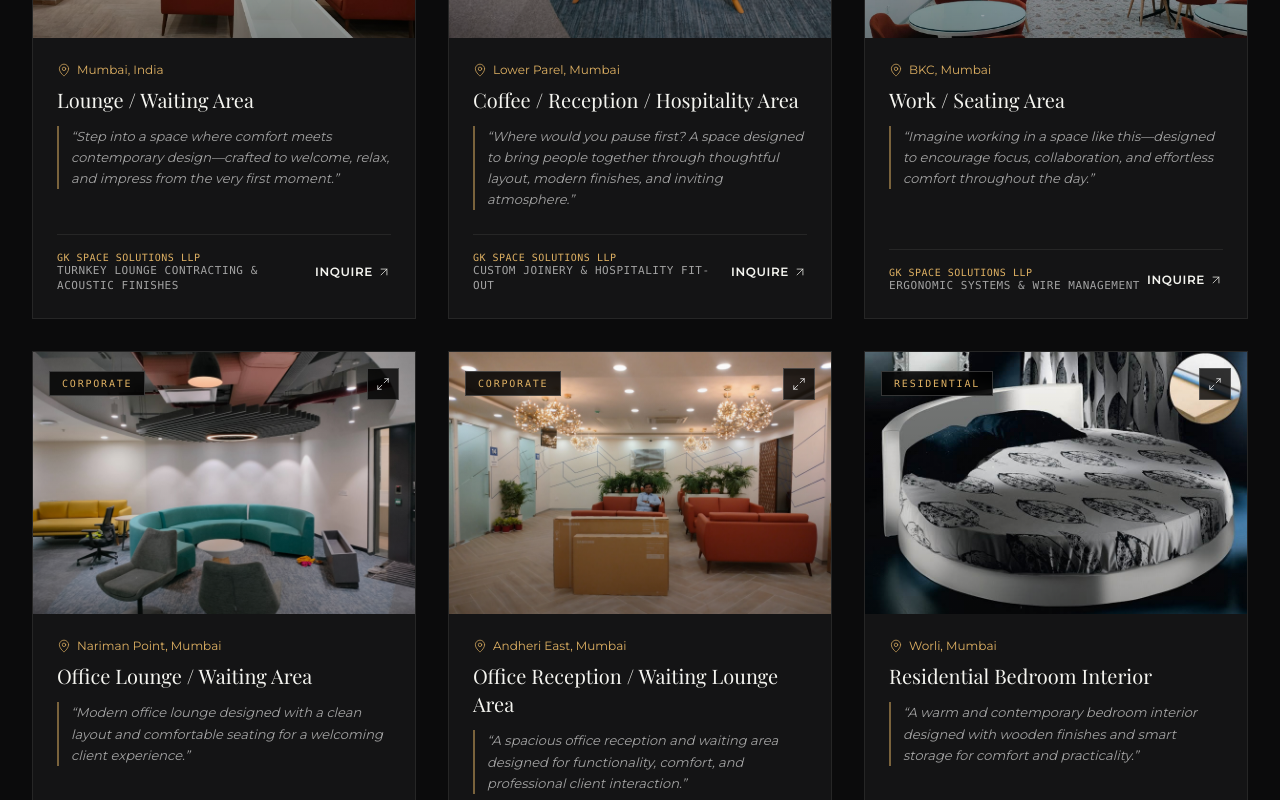
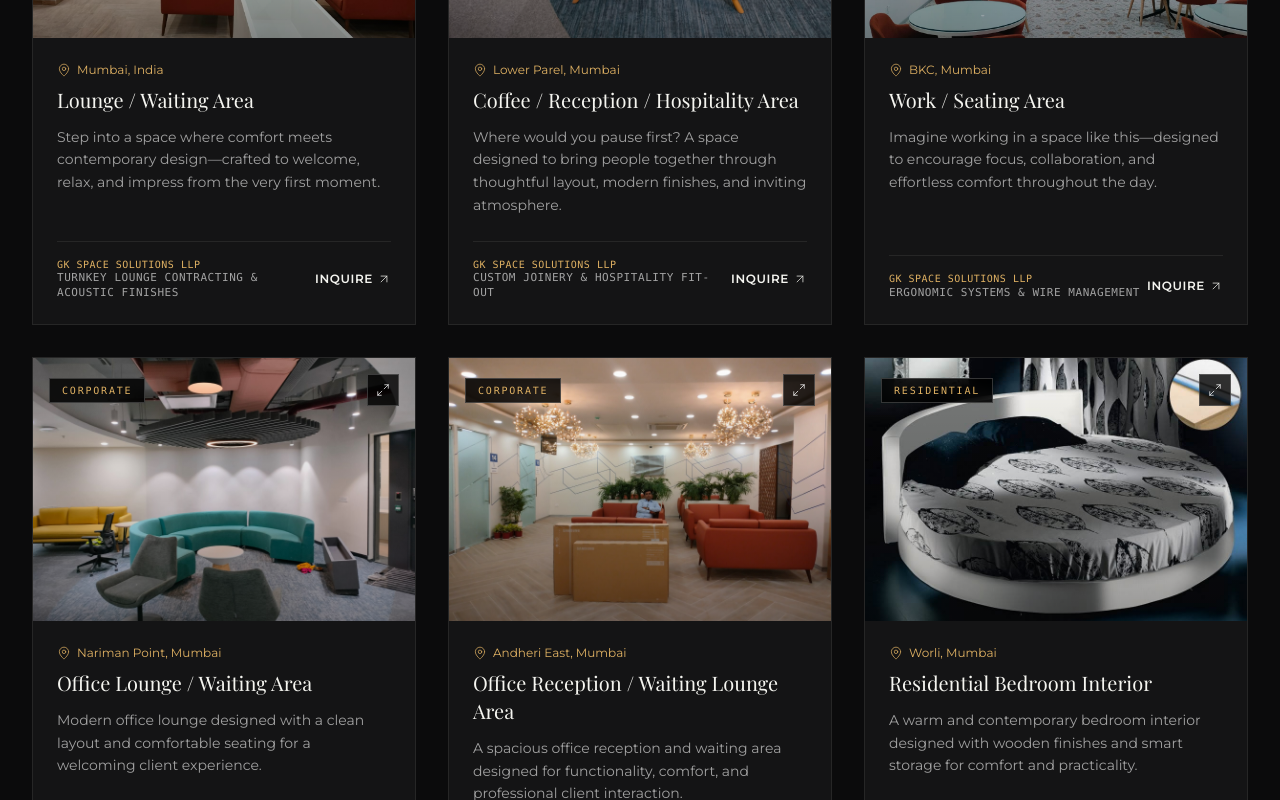
Before and after one commit to md-junaid-qureshi/G.k-solution-ltd, a Next.js app: page /projects in a window 1280 px wide. Shown: the part 980-1780 px from the top of the page. Built offline with nearby package versions, Linux system fonts and the light colour scheme; a web font is replaced by a local one.

Commit message:
fourth commit

```diff
--- a/src/components/ProjectsGallery.tsx
+++ b/src/components/ProjectsGallery.tsx
@@ -121,10 +121,10 @@ export default function ProjectsGallery() {
                     {project.title}
                   </h3>
 
-                  {/* Client's Exact Architectural Caption */}
-                  <blockquote className="mt-3 text-xs sm:text-[13px] text-[var(--text-secondary)] leading-relaxed font-sans border-l-2 border-[var(--accent-gold)]/50 pl-3 italic">
-                    &ldquo;{project.caption}&rdquo;
-                  </blockquote>
+                  {/* Architectural Editorial Copy */}
+                  <p className="mt-3 text-sm text-neutral-600 dark:text-neutral-400 not-italic font-normal leading-relaxed tracking-normal">
+                    {project.caption}
+                  </p>
                 </div>
 
                 {/* Scope & Inquire Footer */}
@@ -197,8 +197,8 @@ export default function ProjectsGallery() {
                     <ArrowUpRight className="h-3.5 w-3.5" strokeWidth={1.25} />
                   </Link>
                 </div>
-                <p className="mt-4 text-xs sm:text-sm text-[var(--text-secondary)] leading-relaxed italic border-l border-[var(--accent-gold)] pl-3">
-                  &ldquo;{selectedProject.caption}&rdquo;
+                <p className="mt-4 text-sm text-neutral-600 dark:text-neutral-400 not-italic font-normal leading-relaxed tracking-normal">
+                  {selectedProject.caption}
                 </p>
                 <div className="mt-4 pt-3 border-t border-[var(--border-primary)] flex flex-wrap items-center justify-between text-xs font-mono text-[var(--text-secondary)]">
                   <span>Turnkey Contracting: <strong className="text-[var(--text-primary)]">{selectedProject.contractor}</strong></span>
```
